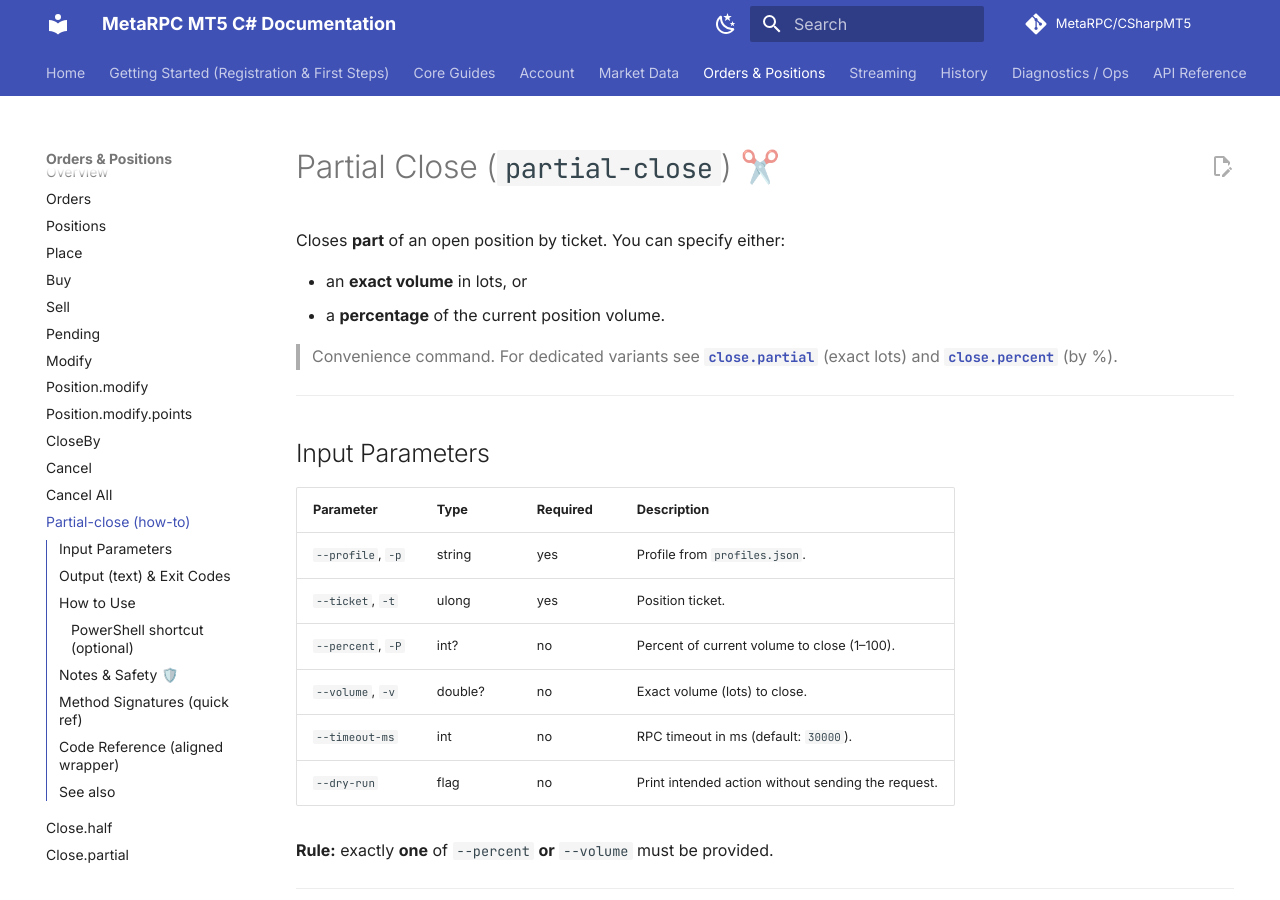
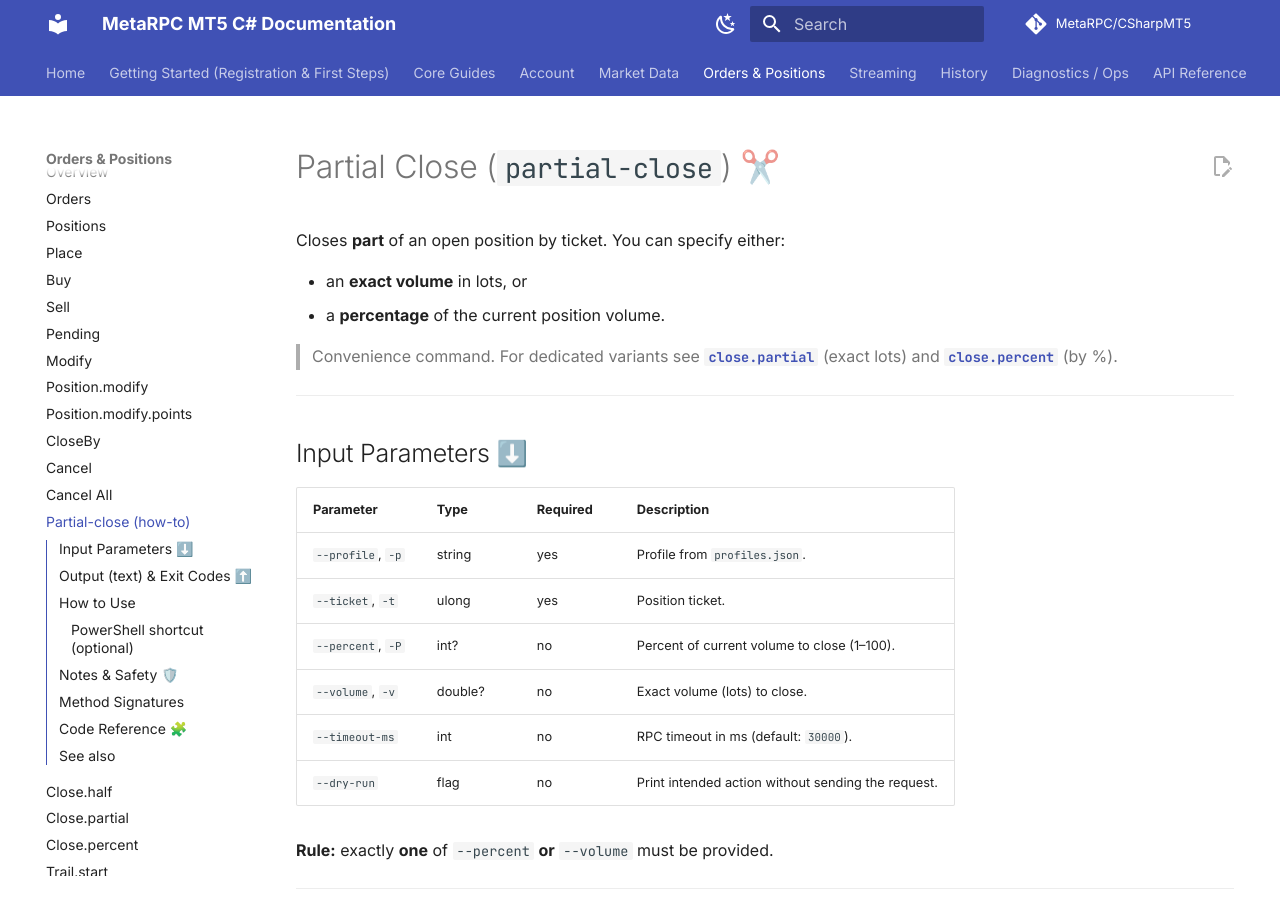
Before and after one commit to MetaRPC/CSharpMT5, an MkDocs documentation site: the page built from docs/Orders_Positions/Partial-close.md, in a window 1280 px wide and 900 px high. Built offline with MkDocs 1.6.1 and Material for MkDocs 9.7.7, drawn with Linux system fonts in a browser that asks for light colours; comment, search, counter and statistics services are not loaded; some of the changed text lies outside the part shown.

Commit message:
Update Partial-close.md

````diff
--- a/docs/Orders_Positions/Partial-close.md
+++ b/docs/Orders_Positions/Partial-close.md
@@ -9,7 +9,7 @@ Closes **part** of an open position by ticket. You can specify either:
 
 ---
 
-## Input Parameters
+## Input Parameters ⬇️
 
 | Parameter         | Type    | Required | Description                                        |
 | ----------------- | ------- | -------- | -------------------------------------------------- |
@@ -24,7 +24,7 @@ Closes **part** of an open position by ticket. You can specify either:
 
 ---
 
-## Output (text) & Exit Codes
+## Output (text) & Exit Codes ⬆️
 
 Examples:
 
@@ -84,7 +84,7 @@ function pc { param([ulong]$t,[int]$P,[double]$v,[string]$p=$PF,[int]$to=$TO)
 
 ---
 
-## Method Signatures (quick ref)
+## Method Signatures
 
 ```csharp
 // Resolve ticket → symbol & current volume
@@ -117,7 +117,7 @@ public Task ClosePositionPartialAsync(
 
 ---
 
-## Code Reference (aligned wrapper)
+## Code Reference 🧩
 
 ```csharp
 var pcTicketOpt  = new Option<ulong>(new[] { "--ticket", "-t" }, "Position ticket to partially close") { IsRequired = true };
````
